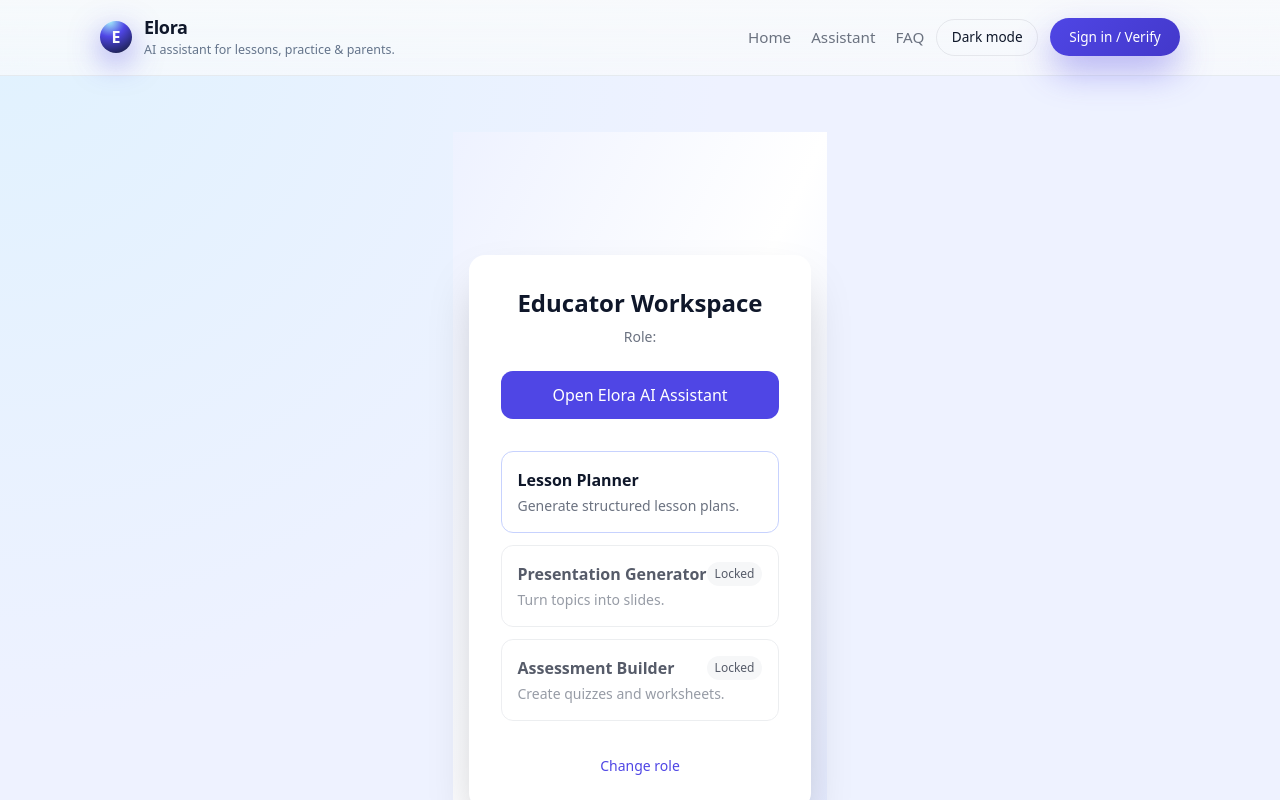
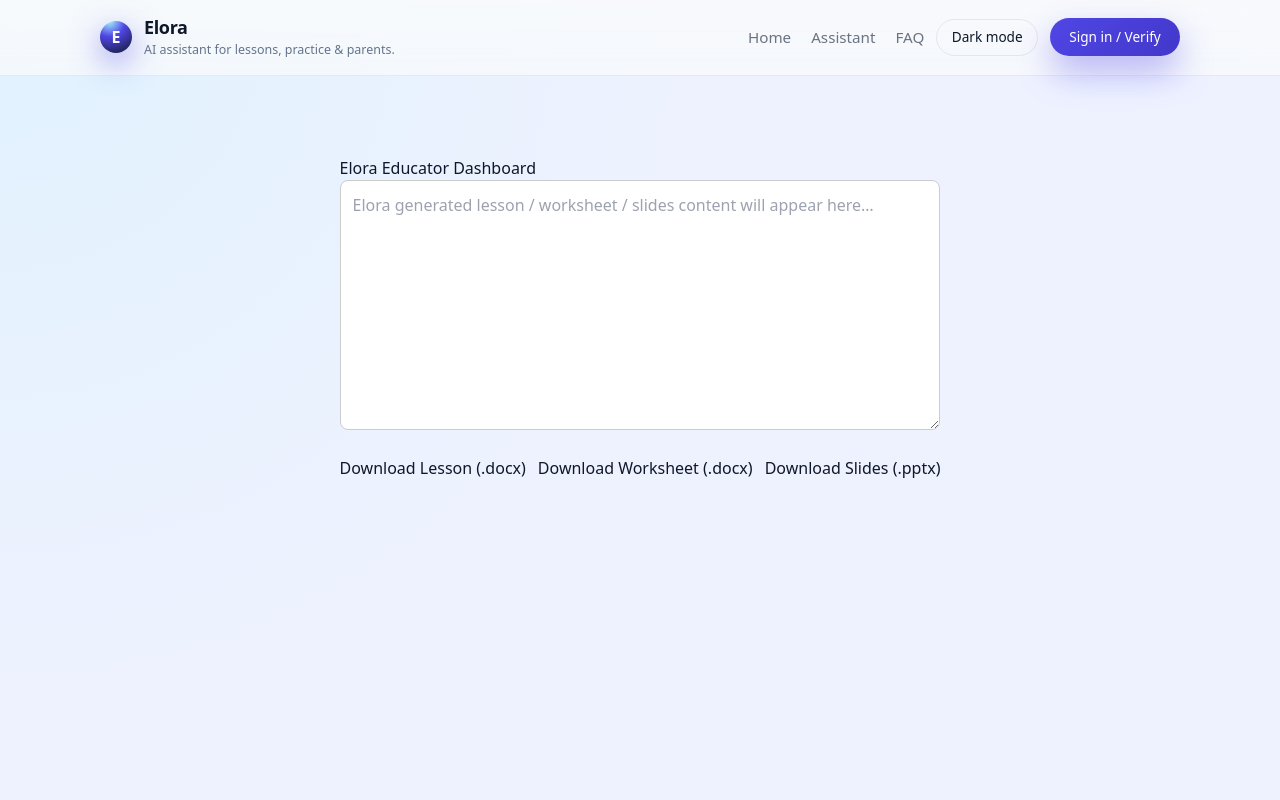
Before and after one commit to tweetharis-netizen/elora-verification-ui, a Next.js app: page /dashboard/educator in a window 1280 px wide. Shown: the top 800 px of the page. Built offline with nearby package versions, Linux system fonts and the light colour scheme.

Commit message:
Update educator.js

```diff
--- a/pages/dashboard/educator.js
+++ b/pages/dashboard/educator.js
@@ -1,85 +1,90 @@
-import { useEffect, useState } from "react";
-import Link from "next/link";
+import { useState } from "react";
 
 export default function EducatorDashboard() {
-  const [role, setRole] = useState("");
+  const [aiText, setAiText] = useState("");
 
-  useEffect(() => {
-    const stored = localStorage.getItem("eloraUserProfile");
-    if (stored) {
-      try {
-        const parsed = JSON.parse(stored);
-        setRole(parsed.role || "educator");
-      } catch {}
-    }
-  }, []);
+  async function download(file, body) {
+    const res = await fetch(`/api/${file}`, {
+      method: "POST",
+      headers: { "Content-Type": "application/json" },
+      body: JSON.stringify(body),
+    });
+
+    const blob = await res.blob();
+    const url = URL.createObjectURL(blob);
+    const a = document.createElement("a");
+    a.href = url;
+    a.download =
+      file === "export-slides"
+        ? "Elora-Slides.pptx"
+        : file === "export-worksheet"
+        ? "Elora-Worksheet.docx"
+        : "Elora-Lesson.docx";
+
+    a.click();
+  }
 
   return (
-    <main className="min-h-screen flex items-center justify-center bg-gradient-to-br from-indigo-50 via-white to-indigo-100 px-4">
-      <div className="bg-white rounded-2xl shadow-2xl p-8 max-w-lg w-full">
-        <h1 className="text-2xl font-semibold text-center">
-          Educator Workspace
-        </h1>
-        <p className="mt-2 text-sm text-center text-gray-500">
-          Role: <span className="font-semibold">{role}</span>
-        </p>
+    <div style={{ padding: 24 }}>
+      <h1>Elora Educator Dashboard</h1>
 
-        <div className="mt-6">
-          <Link
-            href="/assistant"
-            className="block text-center bg-indigo-600 text-white py-3 rounded-xl font-medium hover:bg-indigo-700 transition"
-          >
-            Open Elora AI Assistant
-          </Link>
-        </div>
+      <textarea
+        value={aiText}
+        onChange={(e) => setAiText(e.target.value)}
+        placeholder="Elora generated lesson / worksheet / slides content will appear here…"
+        style={{
+          width: "100%",
+          height: 250,
+          padding: 12,
+          borderRadius: 8,
+          border: "1px solid #ccc",
+          marginBottom: 20,
+        }}
+      />
 
-        <div className="mt-8 grid gap-3">
-          <FeatureCard
-            title="Lesson Planner"
-            desc="Generate structured lesson plans."
-            locked={false}
-          />
-          <FeatureCard
-            title="Presentation Generator"
-            desc="Turn topics into slides."
-            locked={true}
-          />
-          <FeatureCard
-            title="Assessment Builder"
-            desc="Create quizzes and worksheets."
-            locked={true}
-          />
-        </div>
+      <div style={{ display: "flex", gap: 12 }}>
+        <button
+          onClick={() =>
+            download("export-docx", {
+              title: "Elora Lesson Plan",
+              content: aiText,
+            })
+          }
+        >
+          Download Lesson (.docx)
+        </button>
 
-        <div className="mt-8 text-center">
-          <Link
-            href="/onboarding"
-            className="text-sm text-indigo-600 hover:text-indigo-700"
-          >
-            Change role
-          </Link>
-        </div>
+        <button
+          onClick={() =>
+            download("export-worksheet", {
+              title: "Elora Worksheet",
+              questions: aiText.split("\n").slice(0, 10),
+            })
+          }
+        >
+          Download Worksheet (.docx)
+        </button>
+
+        <button
+          onClick={() =>
+            download("export-slides", {
+              title: "Elora Slides",
+              slides: [
+                {
+                  title: "Lesson Overview",
+                  points: aiText.split("\n").slice(0, 5),
+                },
+                {
+                  title: "Key Learning Points",
+                  points: aiText.split("\n").slice(5, 10),
+                },
+              ],
+            })
+          }
+        >
+          Download Slides (.pptx)
+        </button>
       </div>
-    </main>
-  );
-}
-
-function FeatureCard({ title, desc, locked }) {
-  return (
-    <div
-      className={`rounded-xl border p-4 ${
-        locked ? "border-gray-200 opacity-70" : "border-indigo-200"
-      }`}
-    >
-      <div className="flex items-center justify-between">
-        <h2 className="font-semibold">{title}</h2>
-        {locked && (
-          <span className="text-xs px-2 py-1 rounded-full bg-gray-100">
-            Locked
-          </span>
-        )}
-      </div>
-      <p className="mt-1 text-sm text-gray-500">{desc}</p>
     </div>
   );
 }
```
